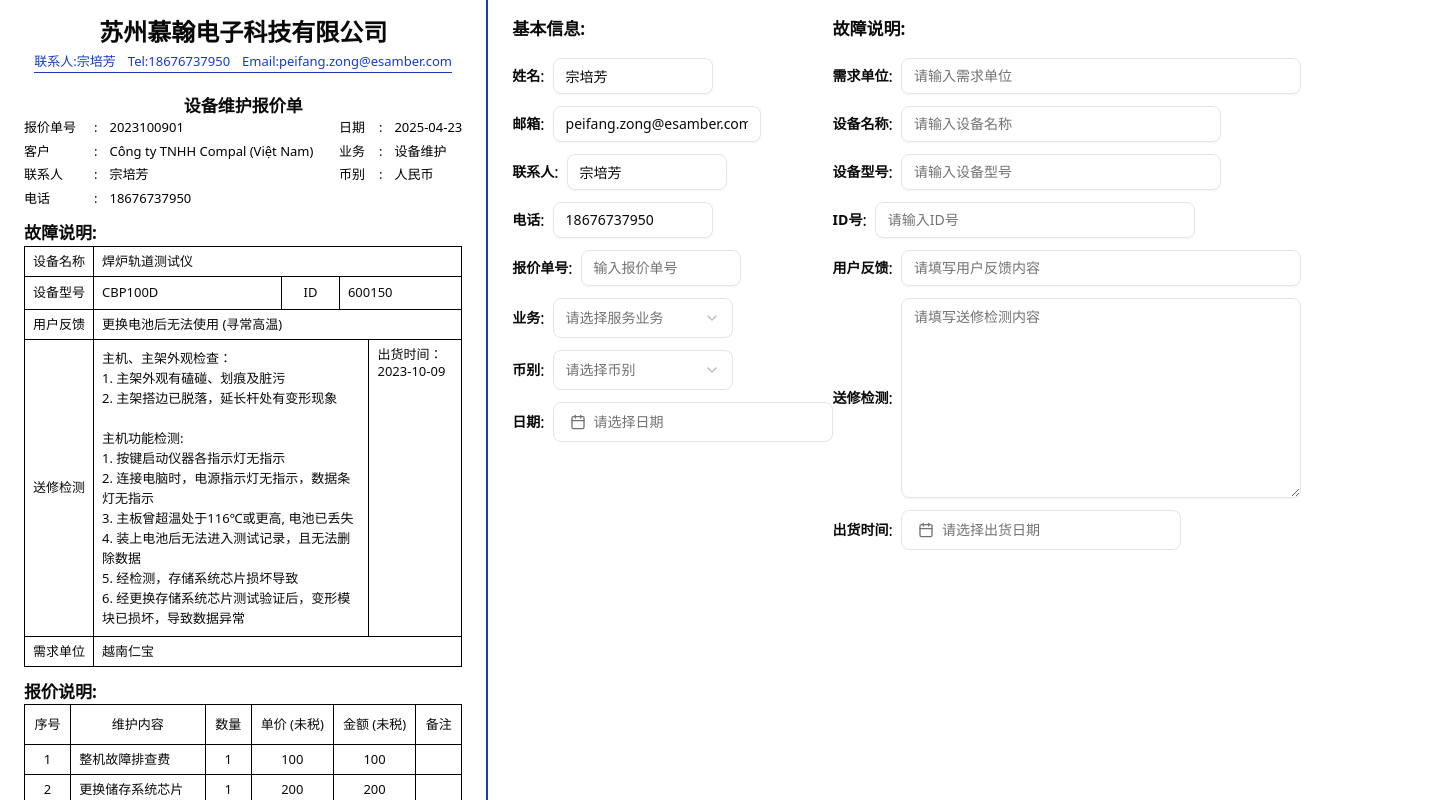
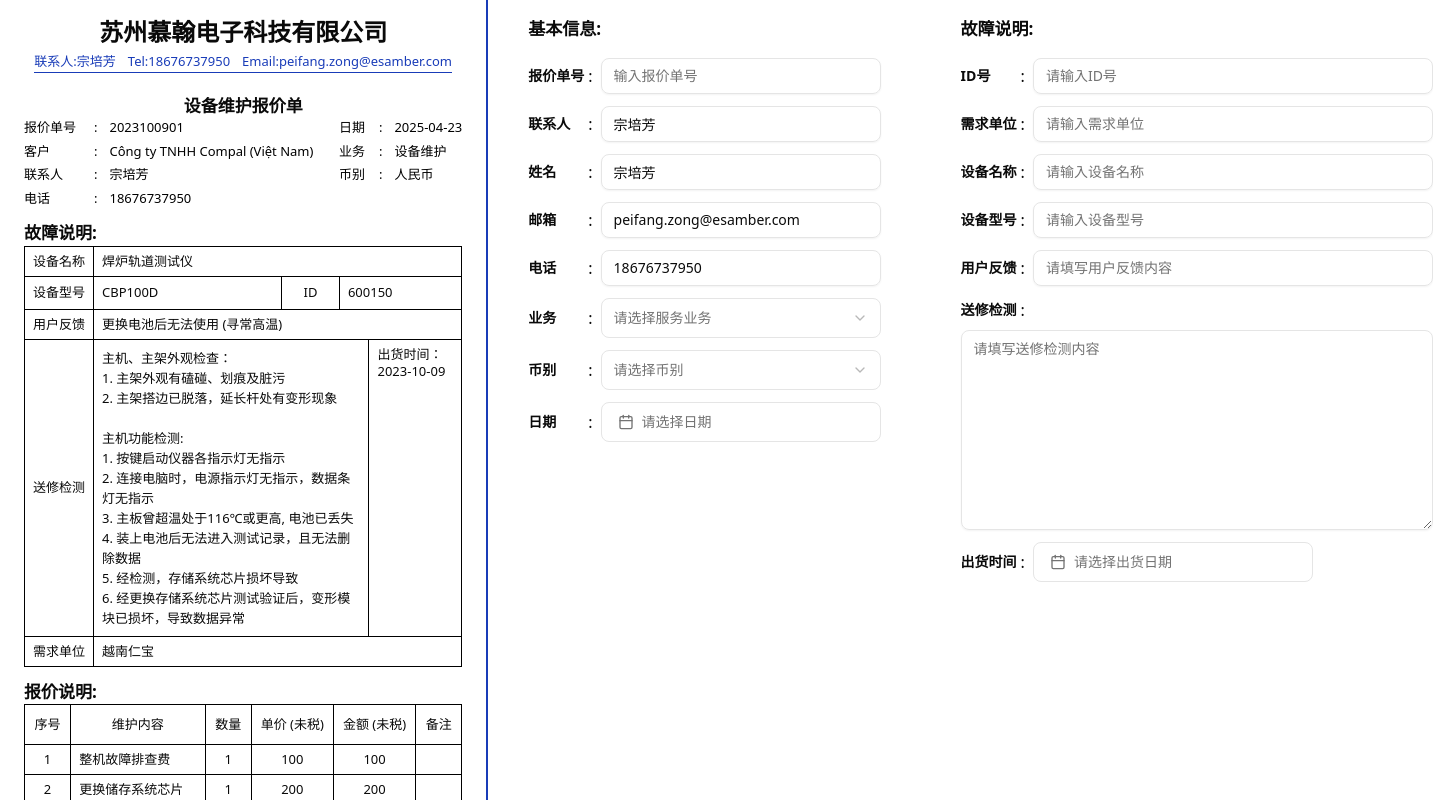
Before and after one commit to nickchow2020/turbo-invoice-app, a Next.js app: page / in a window 1280 px wide. Shown: the top 800 px of the page, 1433 px wide, since content can reach past the window. Built offline with nearby package versions, Linux system fonts and the light colour scheme.

Commit message:
update style

```diff
--- a/src/app/page.tsx
+++ b/src/app/page.tsx
@@ -31,51 +31,65 @@ export default function Page() {
                     <Footer />
                 </section>
             </div>
-            <div className="px-6 py-4 border-l-2 border-l-blue-800 min-w-[210mm] flex">
-                <section>
+            <div className="px-10 py-4 border-l-2 border-l-blue-800 min-w-[210mm] flex">
+                <section className="pr-10">
                     <h2 className="font-extrabold text-[17px] mb-4">
                         基本信息:
                     </h2>
                     <InputColumn
+                        title="报价单号"
+                        placeholder="输入报价单号"
+                        inputClassName="w-70"
+                    />
+                    <InputColumn
+                        title="联系人"
+                        defaultValue="宗培芳"
+                        placeholder="输入联系人姓名"
+                        inputClassName="w-70"
+                    />
+                    <InputColumn
                         title="姓名"
                         defaultValue="宗培芳"
                         placeholder="输入报价人姓名"
+                        inputClassName="w-70"
                     />
                     <InputColumn
                         title="邮箱"
                         defaultValue="peifang.zong@esamber.com"
                         placeholder="输入联系人电话"
                         inputType="email"
-                        inputClassName="w-52"
-                    />
-                    <InputColumn
-                        title="联系人"
-                        defaultValue="宗培芳"
-                        placeholder="输入联系人姓名"
+                        inputClassName="w-70"
                     />
                     <InputColumn
                         title="电话"
                         defaultValue="18676737950"
                         placeholder="输入联系人电话"
+                        inputClassName="w-70"
                     />
-                    <InputColumn title="报价单号" placeholder="输入报价单号" />
                     <SelectColumn
                         title="业务"
                         placeholder="请选择服务业务"
                         dropdownItems={serviceItems}
+                        selectorClassName="w-70"
                     />
                     <SelectColumn
                         title="币别"
                         placeholder="请选择币别"
                         dropdownItems={currencyItems}
+                        selectorClassName="w-70"
                     />
 
                     <CalenderColumn title="日期" placeholder={"请选择日期"} />
                 </section>
-                <section>
+                <section className="pl-10">
                     <h2 className="font-extrabold text-[17px] mb-4">
                         故障说明:
                     </h2>
+                    <InputColumn
+                        title="ID号"
+                        placeholder="请输入ID号"
+                        inputClassName="w-100"
+                    />
                     <InputColumn
                         title="需求单位"
                         placeholder="请输入需求单位"
@@ -84,17 +98,12 @@ export default function Page() {
                     <InputColumn
                         title="设备名称"
                         placeholder="请输入设备名称"
-                        inputClassName="w-80"
+                        inputClassName="w-100"
                     />
                     <InputColumn
                         title="设备型号"
                         placeholder="请输入设备型号"
-                        inputClassName="w-80"
-                    />
-                    <InputColumn
-                        title="ID号"
-                        placeholder="请输入ID号"
-                        inputClassName="w-80"
+                        inputClassName="w-100"
                     />
                     <InputColumn
                         title="用户反馈"
@@ -104,11 +113,11 @@ export default function Page() {
                     <TextareaColumn
                         title="送修检测"
                         placeholder="请填写送修检测内容"
-                        textareaClassName="w-[400px] h-[200px]"
                     />
                     <CalenderColumn
                         title="出货时间"
                         placeholder={"请选择出货日期"}
+                        selectorClassName="w-100"
                     />
                 </section>
             </div>
--- a/src/components/common/CalenderColumn.tsx
+++ b/src/components/common/CalenderColumn.tsx
@@ -35,13 +35,14 @@ export function CalenderColumn({
             <Label
                 htmlFor={title}
                 className={cn(
-                    " whitespace-nowrap font-bold text-[14px]",
+                    " whitespace-nowrap font-bold text-[14px] w-15",
                     labelClassName
                 )}
             >
                 {title}
             </Label>
             <span className="mr-2">:</span>
+
             <Popover>
                 <PopoverTrigger asChild>
                     <Button
--- a/src/components/common/InputColumn.tsx
+++ b/src/components/common/InputColumn.tsx
@@ -26,7 +26,7 @@ export function InputColumn({
             <Label
                 htmlFor={title}
                 className={cn(
-                    " whitespace-nowrap font-bold text-[14px]",
+                    " whitespace-nowrap font-bold text-[14px] w-15",
                     labelClassName
                 )}
             >
--- a/src/components/common/SelectColumn.tsx
+++ b/src/components/common/SelectColumn.tsx
@@ -30,7 +30,7 @@ export function SelectColumn({
             <Label
                 htmlFor={title}
                 className={cn(
-                    " whitespace-nowrap font-bold text-[14px]",
+                    " whitespace-nowrap font-bold text-[14px] w-15",
                     labelClassName
                 )}
             >
--- a/src/components/common/TextareaColumn.tsx
+++ b/src/components/common/TextareaColumn.tsx
@@ -17,20 +17,22 @@ export function TextareaColumn({
     placeholder?: string;
 }) {
     return (
-        <div className={cn("flex items-center mb-3", className)}>
+        <div className={cn("flex flex-col items-start  mb-3", className)}>
+            <div className="flex items-center mb-2">
                 <Label
                     htmlFor={title}
                     className={cn(
-                    " whitespace-nowrap font-bold text-[14px]",
+                        " whitespace-nowrap font-bold text-[14px] w-15",
                         labelClassName
                     )}
                 >
                     {title}
                 </Label>
                 <span className="mr-2">:</span>
+            </div>
             <Textarea
                 placeholder={placeholder}
-                className={cn(textareaClassName)}
+                className={cn("h-50", textareaClassName)}
             />
         </div>
     );
```
Lines whose indentation alone changed are shown as unchanged.
